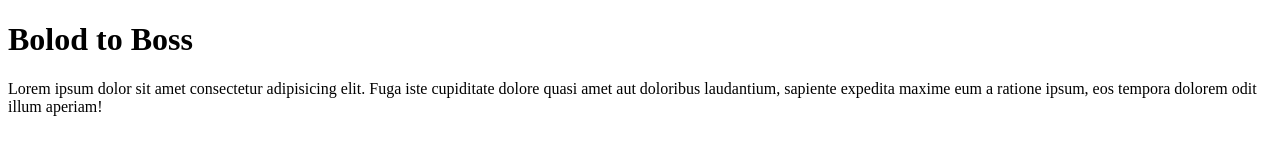
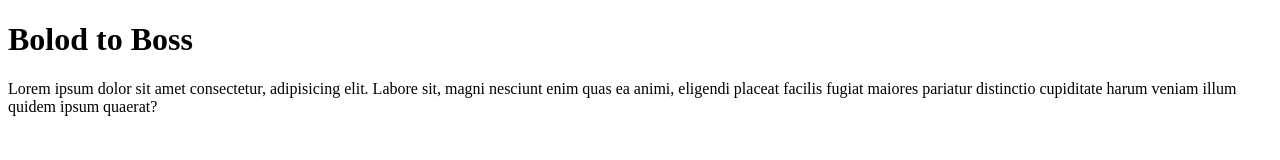
Before and after one commit to tahmidchy8/first-project, a plain HTML site: page index.html in a window 1280 px wide. Drawn offline with Linux system fonts and the light colour scheme.

```diff
--- a/index.html
+++ b/index.html
@@ -8,6 +8,6 @@
 </head>
 <body>
     <h1>Bolod to Boss</h1>
-    <p>Lorem ipsum dolor sit amet consectetur adipisicing elit. Fuga iste cupiditate dolore quasi amet aut doloribus laudantium, sapiente expedita maxime eum a ratione ipsum, eos tempora dolorem odit illum aperiam!</p>
+    <p>Lorem ipsum dolor sit amet consectetur, adipisicing elit. Labore sit, magni nesciunt enim quas ea animi, eligendi placeat facilis fugiat maiores pariatur distinctio cupiditate harum veniam illum quidem ipsum quaerat?</p>
 </body>
 </html>
```
